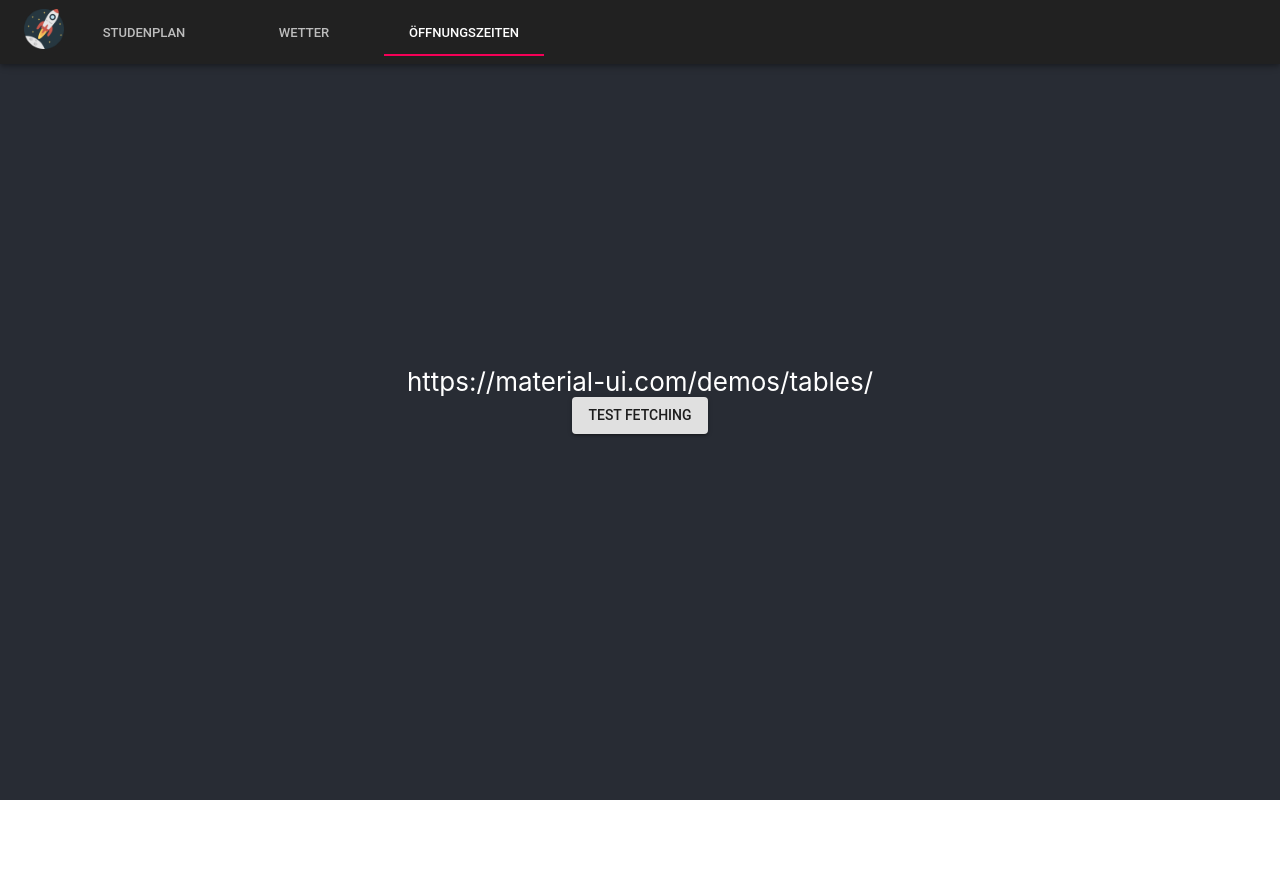
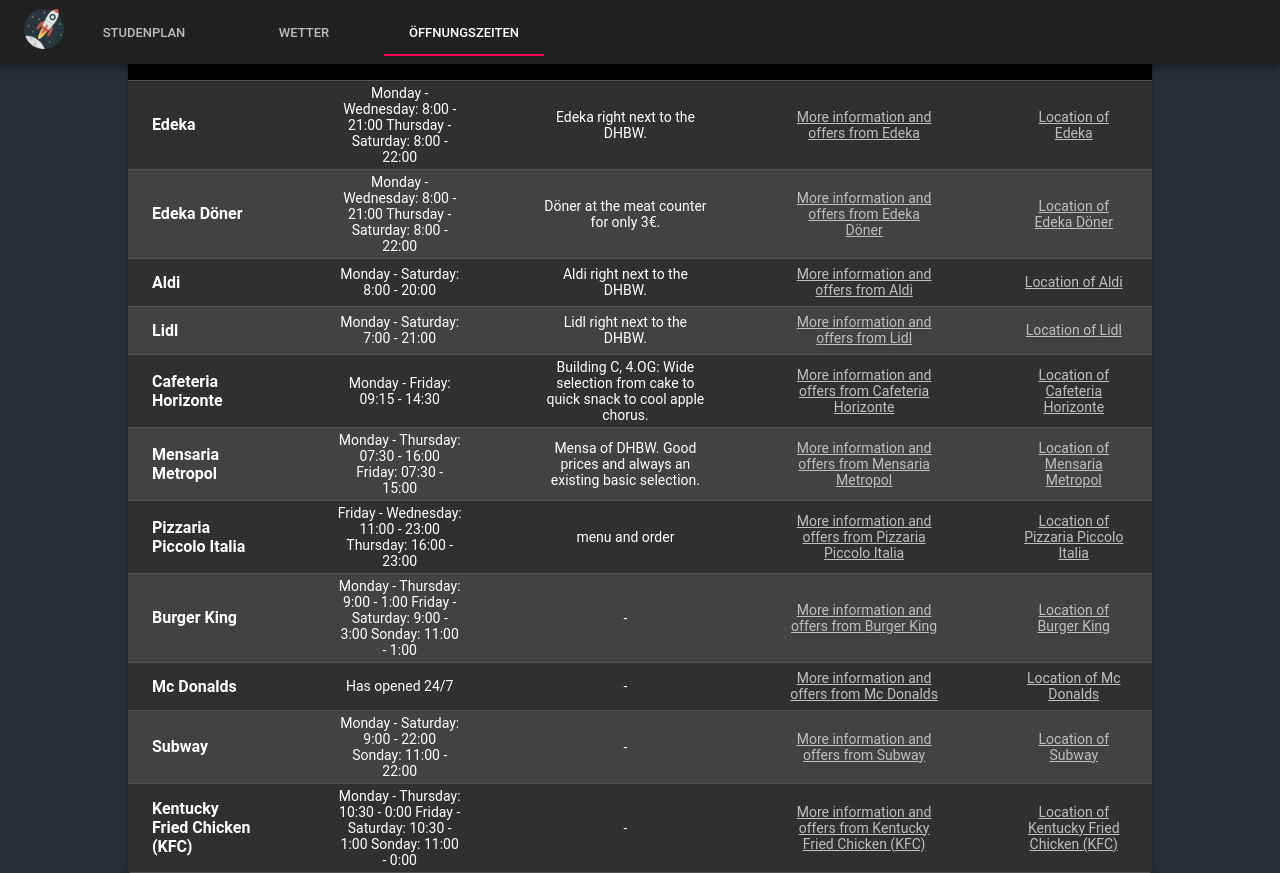
Before and after one commit to stubifox/App-2-Semester, a React (Create React App) app: page / in a window 1280 px wide. Both pictures are taken after a click on the tab "ÖFFNUNGSZEITEN". Before the commit the page ends 800 px from the top, so only its background shows below. Built offline with nearby package versions, Linux system fonts and the light colour scheme.

Commit message:
Opening time table added

```diff
--- a/package.json
+++ b/package.json
@@ -7,7 +7,7 @@
     "@material-ui/icons": "^3.0.2",
     "react": "^16.8.6",
     "react-dom": "^16.8.6",
-    "react-scripts": "2.1.8",
+    "react-scripts": "^3.0.0",
     "react-spring": "^8.0.19"
   },
   "scripts": {
--- a/src/App.jsx
+++ b/src/App.jsx
@@ -23,9 +23,9 @@
         <div className="App">
           <header className="App-header">
             <RenderComponent {...this.state} />
-            <Button variant="contained" onClick={() => console.log("")}>
+            {/* <Button variant="contained" onClick={() => console.log("")}>
               Test Fetching
-            </Button>
+            </Button> */}
           </header>
         </div>
       </MuiThemeProvider>
--- /dev/null
+++ b/src/components/Opening.jsx
@@ -0,0 +1,94 @@
+import React,{Component} from "react";
+import PropTypes from 'prop-types';
+import { withStyles } from '@material-ui/core/styles';
+import Table from '@material-ui/core/Table';
+import TableBody from '@material-ui/core/TableBody';
+import TableCell from '@material-ui/core/TableCell';
+import TableHead from '@material-ui/core/TableHead';
+import TableRow from '@material-ui/core/TableRow';
+import Paper from '@material-ui/core/Paper';
+
+const CustomTableCell = withStyles(theme => ({
+  head: {
+    backgroundColor: theme.palette.common.black,
+    color: theme.palette.common.white,
+  },
+  body: {
+    fontSize: 14,
+  },
+}))(TableCell);
+
+const styles = theme => ({
+  root: {
+    width: '80%',
+    marginTop: theme.spacing.unit * 3,
+    overflowX: 'auto',
+  },
+  table: {
+    minWidth: 700,
+  },
+  row: {
+    '&:nth-of-type(odd)': {
+      backgroundColor: theme.palette.background.default,
+    },
+  },
+});
+
+let id = 0;
+function createData(market, opening, information, offer, location) {
+  id += 1;
+  return { id, market, opening, information, offer, location};
+}
+
+const rows = [
+  createData('Edeka', "Monday - Wednesday: 8:00 - 21:00  Thursday - Saturday: 8:00 - 22:00", "Edeka right next to the DHBW.", "https://www.edeka.de/eh/s%C3%BCdwest/e-center-mannheim-neuostheim-seckenheimer-landstra%C3%9Fe-246/index.jsp", "https://www.google.de/maps/place/EDEKAdrive+Neuostheim,+Mannheim/@49.474004,8.5353867,16z/data=!4m8!1m2!2m1!1sEdeka+Mannheim!3m4!1s0x0:0x50065d94f2f7393f!8m2!3d49.4737888!4d8.5365111"),
+  createData('Edeka Döner', "Monday - Wednesday: 8:00 - 21:00  Thursday - Saturday: 8:00 - 22:00", "Döner at the meat counter for only 3€.", "https://www.edeka.de/eh/s%C3%BCdwest/e-center-mannheim-neuostheim-seckenheimer-landstra%C3%9Fe-246/index.jsp", "https://www.google.de/maps/place/EDEKAdrive+Neuostheim,+Mannheim/@49.474004,8.5353867,16z/data=!4m8!1m2!2m1!1sEdeka+Mannheim!3m4!1s0x0:0x50065d94f2f7393f!8m2!3d49.4737888!4d8.5365111"),
+  createData('Aldi', "Monday - Saturday: 8:00 - 20:00", "Aldi right next to the DHBW.", "https://www.aldi-sued.de/de/", "https://www.google.de/maps/place/ALDI+S%C3%9CD/@49.47422,8.5337413,17z/data=!3m1!4b1!4m5!3m4!1s0x4797cf236981d067:0xf3d932c86387a9f6!8m2!3d49.47422!4d8.53593"),
+  createData('Lidl', "Monday - Saturday: 7:00 - 21:00", "Lidl right next to the DHBW.", "https://www.lidl.de/", "https://www.google.de/maps/place/Lidl/@49.4742397,8.5315593,17z/data=!3m1!4b1!4m5!3m4!1s0x4797cf23c16e413d:0x9ccdaced9e0ccde!8m2!3d49.4742397!4d8.533748"),
+  createData('Cafeteria Horizonte', "Monday - Friday: 09:15 - 14:30 ", "Building C, 4.OG: Wide selection from cake to quick snack to cool apple chorus.", "https://www.stw-ma.de/cafeteria_horizonte.html", "https://www.google.de/maps/place/Duale+Hochschule+Baden-Württemberg+Mannheim/@49.4737446,8.5337057,17.16z/data=!4m5!3m4!1s0x0:0x58d1762d415c92ef!8m2!3d49.4742071!4d8.5349473"),
+  createData('Mensaria Metropol', "Monday - Thursday:  07:30 - 16:00   Friday:   07:30 - 15:00 ", "Mensa of DHBW. Good prices and always an existing basic selection.", "https://www.stw-ma.de/speiseplan_mensaria_metropol-date-2018_11_16-showLang-.html", "https://www.google.de/maps/place/Mensaria+Metropol/@49.4717324,8.5298696,14.69z/data=!4m5!3m4!1s0x0:0x691802511a118ca4!8m2!3d49.4729313!4d8.5353631"),
+  createData('Pizzaria Piccolo Italia', "Friday - Wednesday: 11:00 - 23:00  Thursday: 16:00 - 23:00", "menu and order", "https://www.piccolopizzaitalia.de/", "https://www.google.de/maps/place/Pizzeria+Piccolo+Italia/@49.4703001,8.5301961,14z/data=!4m5!3m4!1s0x4797cf38b5d0c1f5:0x67889b792c3b33ad!8m2!3d49.472026!4d8.548581"),
+  createData('Burger King', "Monday - Thursday: 9:00 - 1:00 Friday - Saturday: 9:00 - 3:00  Sonday: 11:00 - 1:00", "-", "https://www.burgerking.de/", "https://www.google.de/maps/place/BURGER+KING/@49.4675137,8.4867189,13z/data=!4m8!1m2!2m1!1sBurger+King!3m4!1s0x0:0x781f8ba0c9226274!8m2!3d49.4642821!4d8.4887195"),
+  createData('Mc Donalds', "Has opened 24/7", "-", "https://www.mcdonalds.de/restaurant/mannheim-neckarauer-strasse-58-60", "https://www.google.de/maps/place/McDonald's+Restaurant/@49.4634587,8.4790072,13z/data=!4m8!1m2!2m1!1sMc+Donalds!3m4!1s0x0:0x8c3c148c6e20af87!8m2!3d49.4610606!4d8.4910583"),
+  createData('Subway', "Monday - Saturday: 9:00 - 22:00 Sonday: 11:00 - 22:00", "-", "https://www.subway.com/de-de", "https://www.google.de/maps/place/Subway/@49.4634303,8.4989199,13z/data=!4m5!3m4!1s0x4797c93a864a6cd5:0xf60e62c1258899b9!8m2!3d49.449604!4d8.5013366"),
+  createData('Kentucky Fried Chicken (KFC)', "Monday - Thursday: 10:30 - 0:00 Friday - Saturday: 10:30 - 1:00 Sonday: 11:00 - 0:00", "-", "https://www.kfc.de/", "https://www.google.de/maps/place/Kentucky+Fried+Chicken/@49.4709305,8.3685323,11z/data=!4m8!1m2!2m1!1sKentucky++Fried+Chicken!3m4!1s0x0:0x92ed39268d383062!8m2!3d49.4754306!4d8.4878397"),
+];
+
+function CustomizedTable(props) {
+  const { classes } = props;
+
+  return (
+    <Paper className={classes.root}>
+      <Table className={classes.table}>
+        <TableHead>
+          <TableRow>
+            <CustomTableCell>market</CustomTableCell>
+            <CustomTableCell align="center">opening hours</CustomTableCell>
+            <CustomTableCell align="center">additional information</CustomTableCell>
+            <CustomTableCell align="center">offers links</CustomTableCell>
+            <CustomTableCell align="center">location links</CustomTableCell>
+          </TableRow>
+        </TableHead>
+        <TableBody>
+          {rows.map(row => (
+            <TableRow className={classes.row} key={row.id}>
+              <CustomTableCell component="th" scope="row" style={{fontSize:16}}>
+                <b>{row.market}</b>
+              </CustomTableCell>
+              <CustomTableCell align="center" style={{width:'20%'}}>{row.opening}</CustomTableCell>
+              <CustomTableCell align="center">{row.information}</CustomTableCell>
+              <CustomTableCell align="center"><a href={row.offer} style={{color:'#bfbfbf'}}>More information and offers from {row.market}</a></CustomTableCell>
+              <CustomTableCell align="center"><a href={row.location} style={{color:'#bfbfbf'}}>Location of {row.market}</a></CustomTableCell>
+            </TableRow>
+          ))}
+        </TableBody>
+      </Table>
+    </Paper>
+  );
+}
+
+CustomizedTable.propTypes = {
+  classes: PropTypes.object.isRequired,
+};
+
+export default withStyles(styles)(CustomizedTable);
--- a/src/components/RenderBased.jsx
+++ b/src/components/RenderBased.jsx
@@ -1,6 +1,7 @@
 import React from "react";
 import Iframe from "./Iframe.jsx";
 import CourseSelect from "./CourseSelect.jsx";
+import Opening from "./Opening";
 
 const RenderComponent = props => {
   const { tab, remember } = props;
@@ -11,7 +12,7 @@
     case 1:
       return <div />;
     case 2:
-      return <div>https://material-ui.com/demos/tables/</div>;
+      return <Opening/>
     default:
       return undefined;
   }
```
Also changed, not shown: 1 other file (tests, documents, lock files or other folders).
